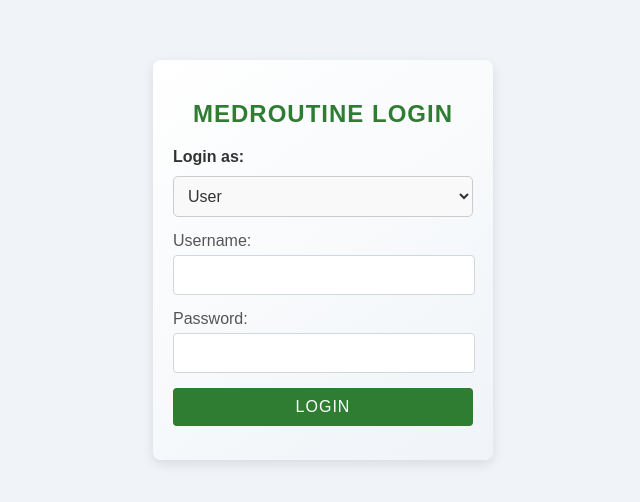
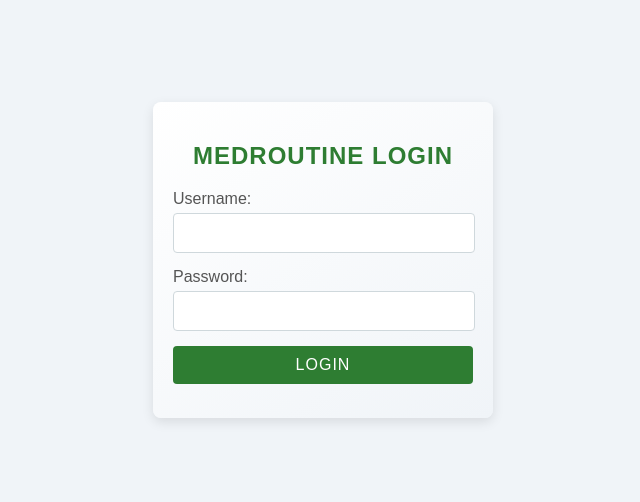
Before and after one commit to Deepak1125/Medicine-Reminder-System, a website: page Login.html in a window 1280 px wide. Shown: the part 140-642 px from the top of the page, without its empty margins (317-957 px from the left). Drawn offline with Linux system fonts and the light colour scheme.

Commit message:
Update Login.html

```diff
--- a/Login.html
+++ b/Login.html
@@ -11,12 +11,6 @@
     <div class="login-container">
       <h2>MedRoutine Login</h2>
       <form id="loginForm">
-          <label for="role">Login as:</label>
-          <select id="role" name="role" required>
-            <option value="user">User</option>
-            <option value="caretaker">Caretaker</option>
-          </select>
-
         <label for="username">Username:</label>
         <input type="text" id="username" name="username" required />
 
```
